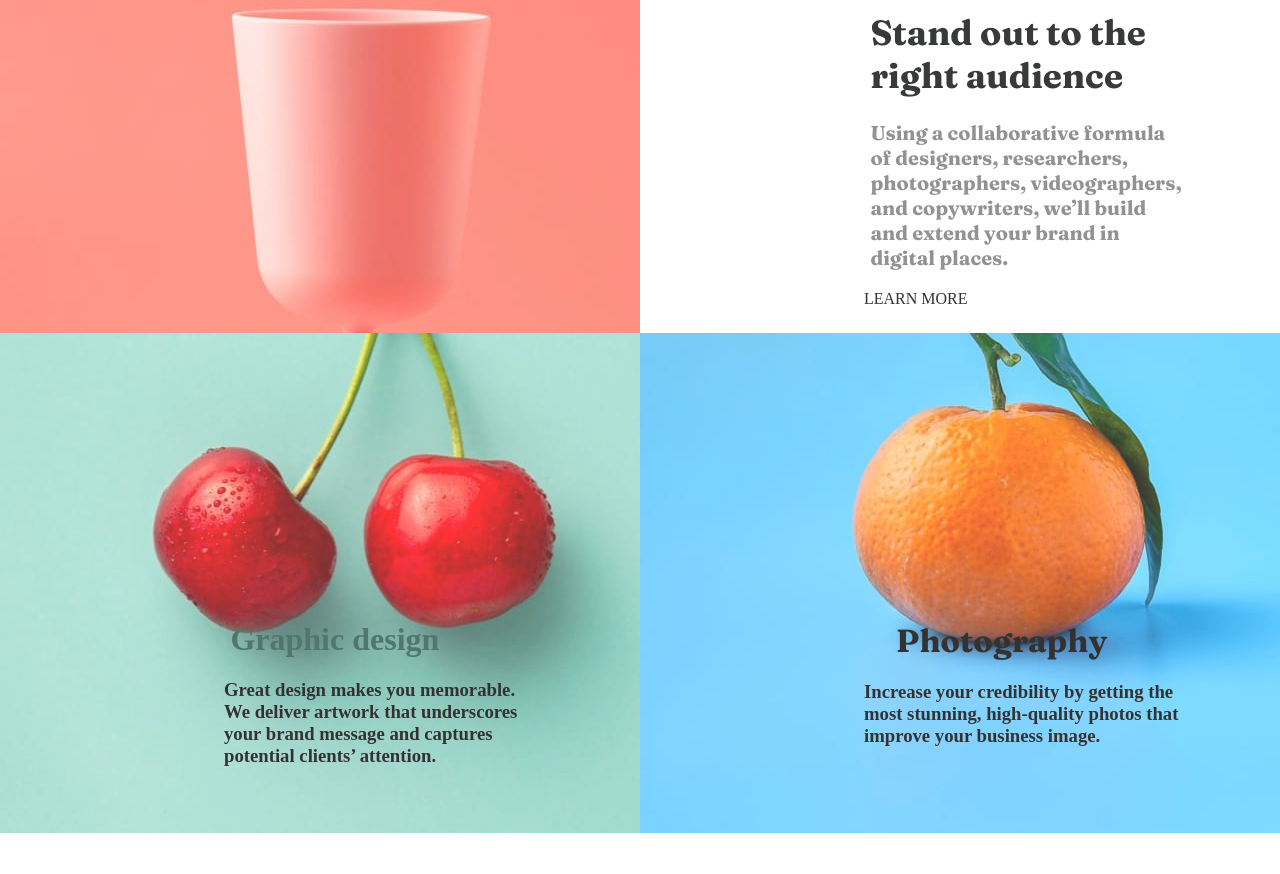
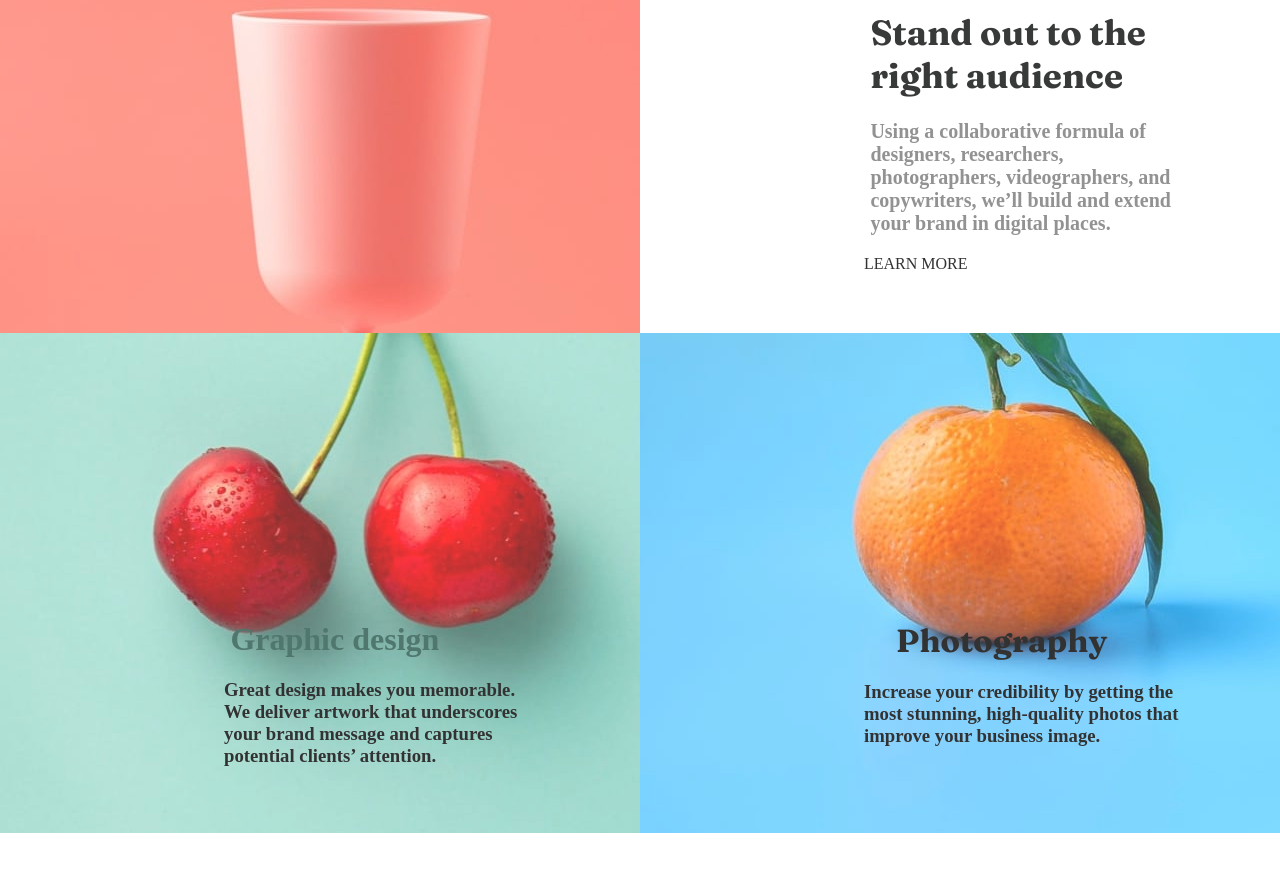
Before and after one commit to christinegah/Sunnyside, a plain HTML site: page index.html in a window 1280 px wide. Shown: the part 1300-2174 px from the top of the page. Drawn offline with Linux system fonts and the light colour scheme.

Commit message:
PUsh final

```diff
--- a/index.css
+++ b/index.css
@@ -459,7 +459,7 @@ h1.transform{
             }
             .stand h3{
                 color: hsl(0, 0%, 47%);
-                font-family: 'Fraunces',serif;
+
                 margin-left: 2%;
                 font-size: 20px;
             }
```
